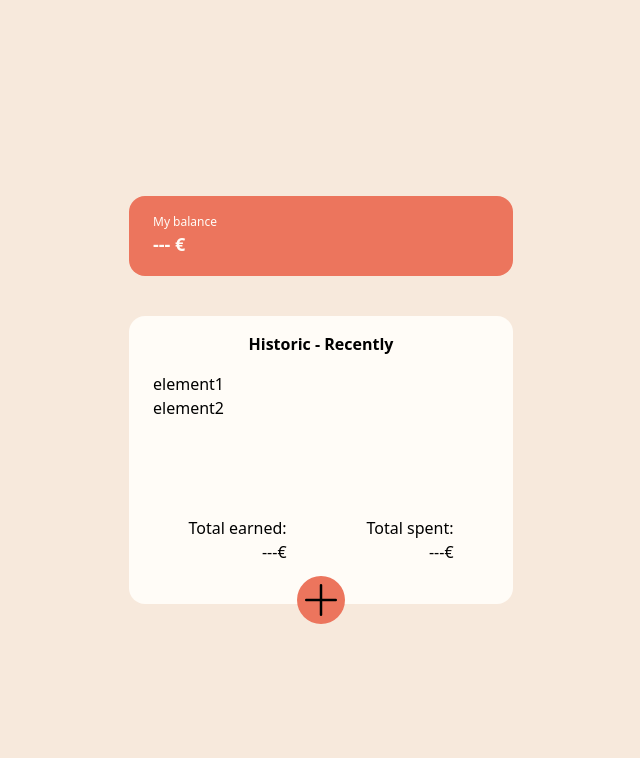
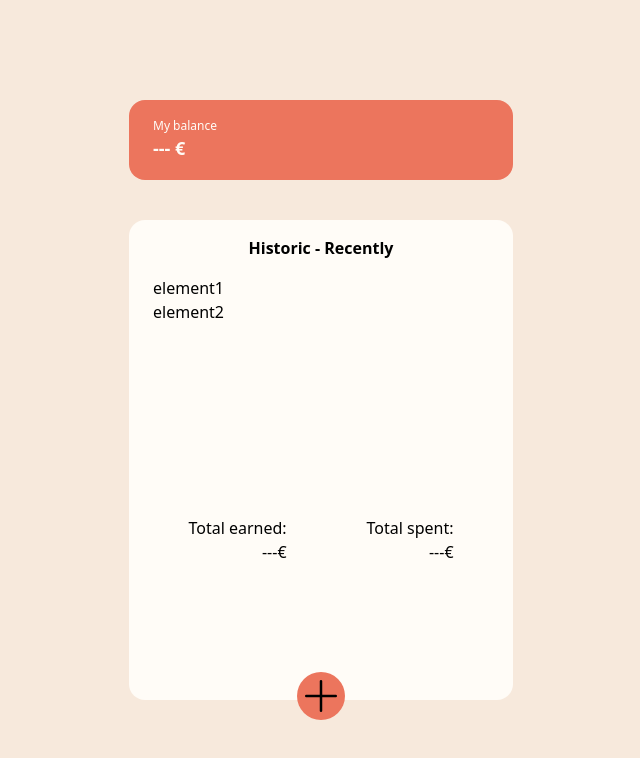
Before and after one commit to jmartinpizarro/expense-tracker, a React (Vite) app: page / in a window 1280 px wide. Shown: the top 758 px of the page, without its empty margins (319-959 px from the left). Built offline with nearby package versions, Linux system fonts and the light colour scheme.

Commit message:
Changes in componetization.

```diff
--- a/src/AccountingTable.jsx
+++ b/src/AccountingTable.jsx
@@ -1,9 +1,14 @@
-import Button from "./Button"
+import { useState } from "react"
 
 export default function AccountingTable(){
+    const [isRotated, setIsRotated] = useState(false);
+
+    const handleClick = () => {
+      setIsRotated(!isRotated);
+    };
 
     return(
-    <div className="h-72 bg-white rounded-2xl flex flex-col relative">
+    <div className="h-3/5 bg-white rounded-2xl flex flex-col relative">
         <h2 className="mx-6 my-4 text-center font-semibold">Historic - Recently</h2>
         <ul className="mx-6 h-2/4">
           <li>element1</li>
@@ -22,7 +27,18 @@ export default function AccountingTable(){
           </div>
         </div>
 
-        <Button/>
+        <div className={`flex bg-paleBlue absolute bottom-0 w-full h-2/4 rounded-lg transition duration-400 ${isRotated ? 'opacity-100' : 'opacity-0'}`}>
+          <h2 className="text-center mx-auto my-2 font-semibold h-5">Add new expense</h2>
+        </div>
+
+        <div className="absolute rounded-full self-center -bottom-5 bg-paleOrange w-12 h-12 flex items-center justify-center cursor-pointer hover:scale-125 transition ease-in-out duration-700 z-10" onClick={handleClick}>
+        <img
+          className={`w-4/6 h-4/6 ${isRotated ? 'rotate-45' : ''} transition ease-in-out duration-400`} // Apply rotation conditionally
+          src="./plus.png"
+          alt="For adding an expense, click here"
+          id="cross-img"
+        />
+        </div>
     </div>
     )
 }
--- a/tailwind.config.js
+++ b/tailwind.config.js
@@ -9,6 +9,7 @@ export default {
       background: '#f7e9dc',
       paleOrange: '#ec755d',
       white: '#fffcf7',
+      paleBlue: '#76b5bc'
     },
     extend: {
     },
```
